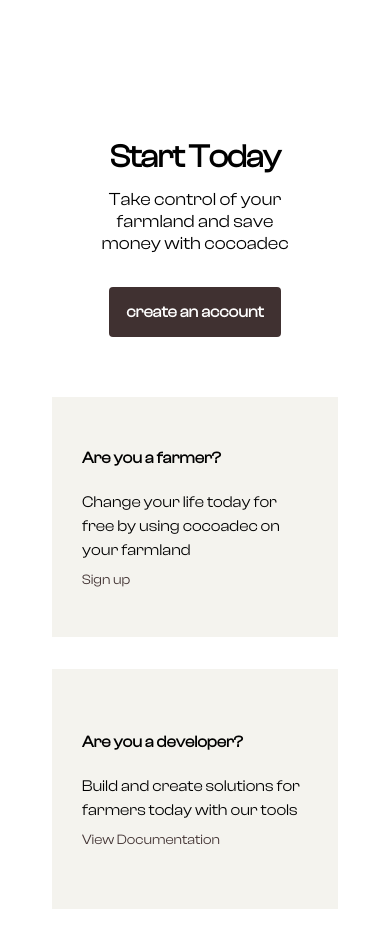
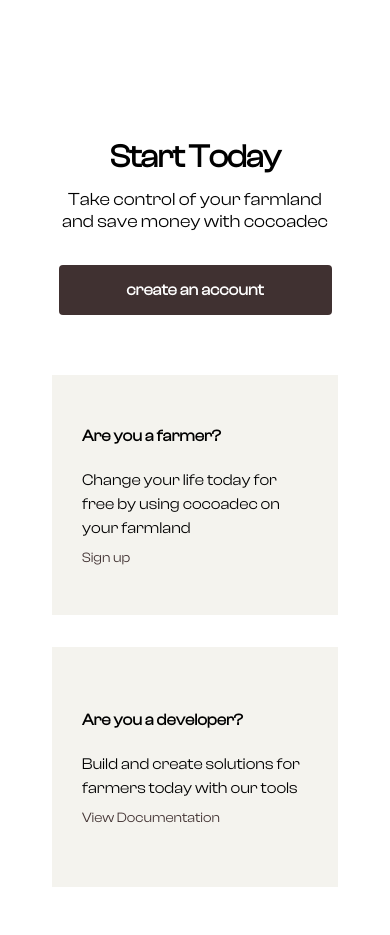
Before and after one commit to Gaeygo/Cocoadec-vite, a React (Vite) app: page / in a window 390 px wide. Shown: the part 3920-4855 px from the top of the page. Built offline with nearby package versions, Linux system fonts and the light colour scheme.

Commit message:
update-width-button

```diff
--- a/src/components/Homepage.jsx
+++ b/src/components/Homepage.jsx
@@ -108,11 +108,11 @@ const Homepage = () => {
           help you suceed as a famer
         </p>
       </div>
-      <div className=" flex flex-col items-center md:justify-between mx-[99px] mt-[245px] mb-[140px] md:mb-[125px] md:flex-row" >
-        <div className="  font-semibold  text-[32px] leading-[39.6px] max-w-[429px] text-center md:text-left mb-[60px] md:mb-0  " >
+      <div className="   flex flex-col items-center md:justify-between mx-[99px] mt-[245px] mb-[140px] md:mb-[125px] md:flex-row" >
+        <div className=" w-[70vw] h-fit font-semibold  text-[32px] leading-[39.6px] md:max-w-[429px] text-center md:text-left mb-[60px] md:mb-0  " >
             <h2  className=" tracking-tight mb-3  " >Start Today</h2>
             <p className="mb-8 font-[400] text-[18px] leading-[22px] md:text-[32px] md:leading-[39.6px] " >Take control of your farmland and save money with cocoadec</p>
-            <button className="text-[16px] leading-[20px] bg-main w-[90%] md:w-[189px] h-[50px] text-white rounded " >create an account</button>
+            <button className="text-[16px] leading-[20px] bg-main w-[100%] md:w-[189px] h-[50px] text-white rounded " >create an account</button>
         </div>
         <div className="flex flex-col space-y-[32px] md:space-y-0  md:space-x-[32px] md:flex-row " >
             <div className=" space-y-[10px] w-[286px] h-[240px] items-start px-[30px] justify-center flex flex-col bg-[#F4F3EE] " >
```
